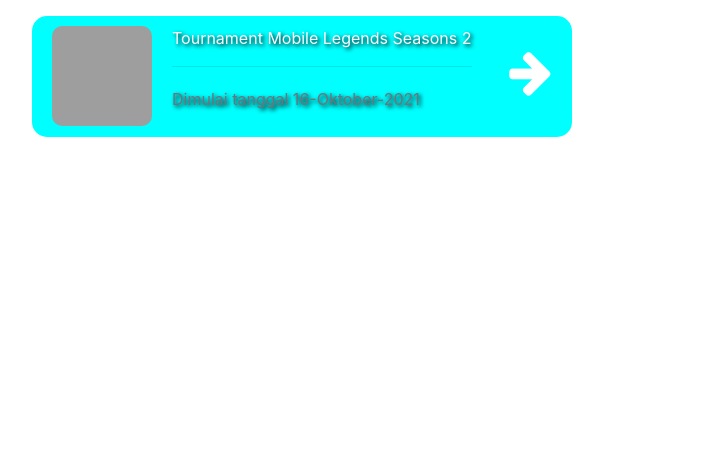
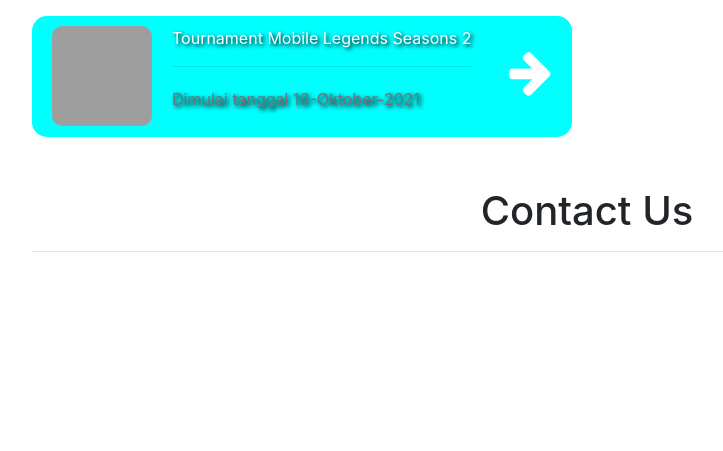
Before and after one commit to WebInfoTkGame-github-io/InfoLog, a PHP site: page / in a window 1280 px wide. Shown: the part 4105-4556 px from the top of the page, without its empty margins (53-776 px from the left). Run offline with PHP 8.4, Linux system fonts and the light colour scheme; grey boxes are pictures that could not be loaded.

Commit message:
git commit

```diff
--- a/index.php
+++ b/index.php
@@ -496,6 +496,20 @@
     </div>
 </section>
 <!-- akhir tourney coming soon -->
+<!-- Contact Us -->
+<section>
+    <div class="container">
+        <div class="row">
+            <div class="col-sm-12">
+                <div class="contact">
+                    <h1 style="margin-top:40px">Contact Us</h1>
+                    <hr>
+                </div>
+            </div>
+        </div>
+    </div>
+</section>
+<!-- akhir contact us -->
 
     <!-- Optional JavaScript; choose one of the two! -->
 
```
